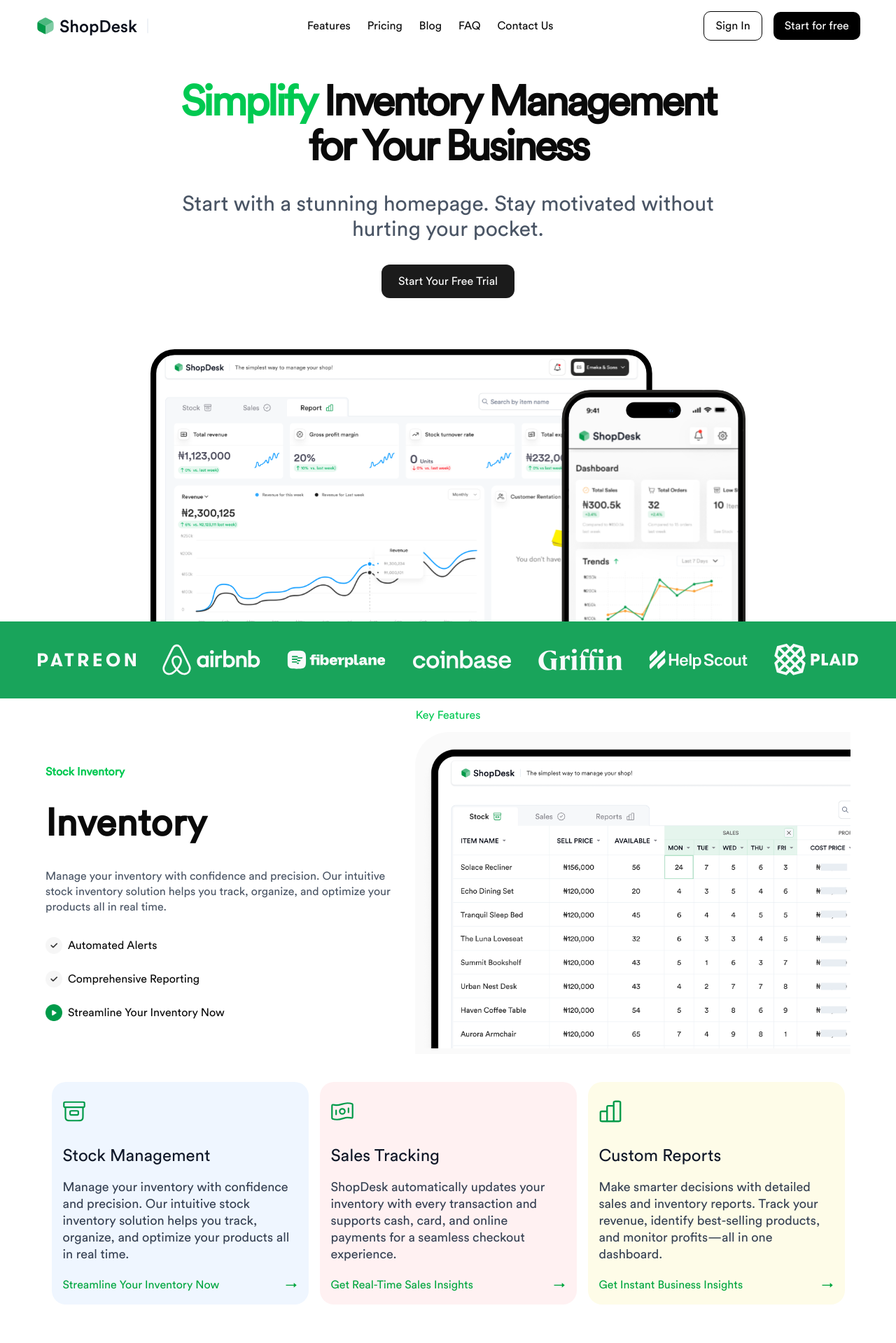
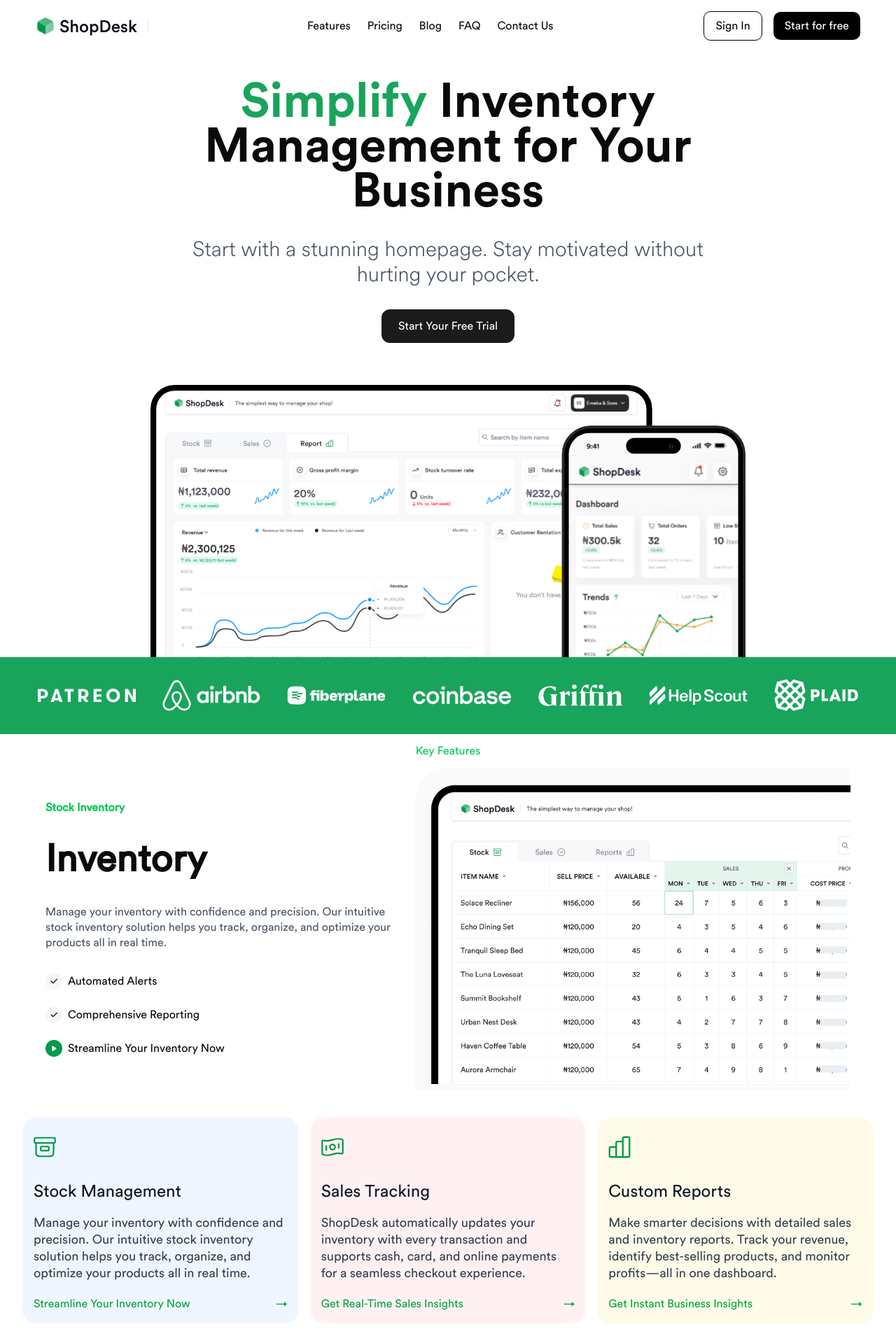
Before and after one commit to ukponotitus/shopdesk-fe, a Next.js app: page / in a window 1280 px wide. Shown: the top 1919 px of the page at 70% size. Built offline with nearby package versions, Linux system fonts and the light colour scheme.

Commit message:
fix: fix card component overflow on mobile view

```diff
--- a/app/(landing)/page.tsx
+++ b/app/(landing)/page.tsx
@@ -39,7 +39,7 @@
     bgColor,
   }) => (
     <div
-      className={`rounded-[20px] w-[400px] flex flex-col justify-between gap-5 items-start p-4 ${bgColor}`}
+      className={`rounded-[20px] flex flex-1 min-w-[275px] max-w-[400px] flex-col justify-between gap-5 items-start p-4 ${bgColor}`}
     >
       <img src={iconSrc} alt={title} className="w-8 h-8 mb-4 mt-2.5" />
       <h3 className="text-2xl leading-6 font-medium text-gray-900">{title}</h3>
@@ -121,13 +121,13 @@
 
     return (
       <section>
-        <div className=" flex flex-col items-center gap-8 pt-10 pb-5 max-w-[867px] p-6 mx-auto">
-          <h1 className="text-4xl leading-14 font-bold md:text-6xl md:leading-16 md:-tracking-[3.5px] text-center">
-            <span className="text-green-500">Simplify</span> Inventory
+        <div className=" flex flex-col items-center gap-8 pt-10 pb-5 max-w-[915px] mx-auto px-5 min-[600px]:px-10">
+          <h1 className="text-[clamp(36px,_6vw,_69px)] leading-14 font-circular-bold md:leading-16 text-center">
+            <span className="text-[#19A45B]">Simplify</span> Inventory
             Management for Your Business
           </h1>
 
-          <p className="text-gray-600 text-base leading-6  md:text-3xl md:leading-9 font-circular-normal text-center font-light">
+          <p className="text-gray-600 text-base leading-6  md:text-3xl md:leading-9 font-circular-light text-center font-light min-[400px]:px-5">
             Start with a stunning homepage. Stay motivated without hurting
             your pocket.
           </p>
@@ -168,7 +168,7 @@
           </div> */}
         </div>
 
-        <div className="w-full mt-[53px] flex flex-col items-center">
+        <div className="w-full mt-[40px] flex flex-col items-center">
           <Image
             src={displayScreen}
             alt="Display screen"
@@ -274,8 +274,9 @@
 
         </div>
 
-        <div className="mx-auto max-w-[1197px] py-10 px-8">
-          <div className="flex flex-col md:flex-row items-center md:items-stretch md:gap-4 gap-6 justify-between">
+        <div className="mx-auto  py-10 px-8">
+          {/* <div className="flex flex-col md:flex-row items-center md:items-stretch md:gap-4 gap-6 justify-between"> */}
+          <div className="flex items-stretch justify-center gap-4 flex-wrap">
             {features.map((feature, index) => (
               <FeatureCard key={index} {...feature} />
             ))}
--- a/styles/globals.css
+++ b/styles/globals.css
@@ -3,6 +3,13 @@
 @plugin "tailwindcss-animate";
 
 @custom-variant dark (&:is(.dark *));
+
+@font-face {
+  font-family: "Circular Std Light";
+  src: url("/fonts/CircularStd-Light.otf");
+  font-weight: 300;
+  font-style: normal;
+}
 
 @font-face {
   font-family: "Circular Std Normal";
@@ -72,6 +79,7 @@
 }
 
 @theme {
+  --font-circular-light: "Circular Std Light";
   --font-circular-normal: "Circular Std Normal";
   --font-circular-medium: "Circular Std Medium";
   --font-circular-bold: "Circular Std Bold";
```
Also changed, not shown: public/fonts/CircularStd-Light.otf (added), public/home-images/displayScreenSm.svg (added).
